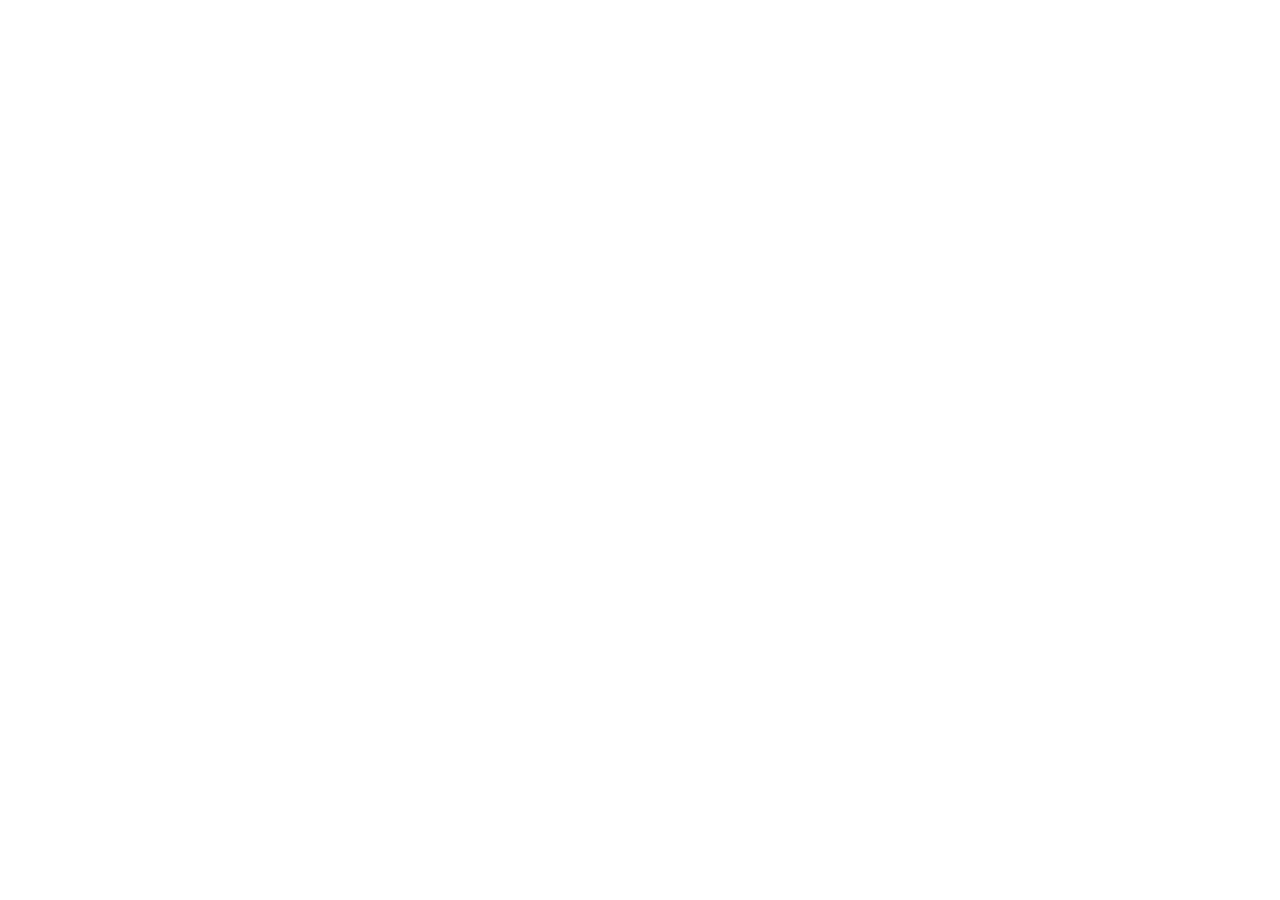
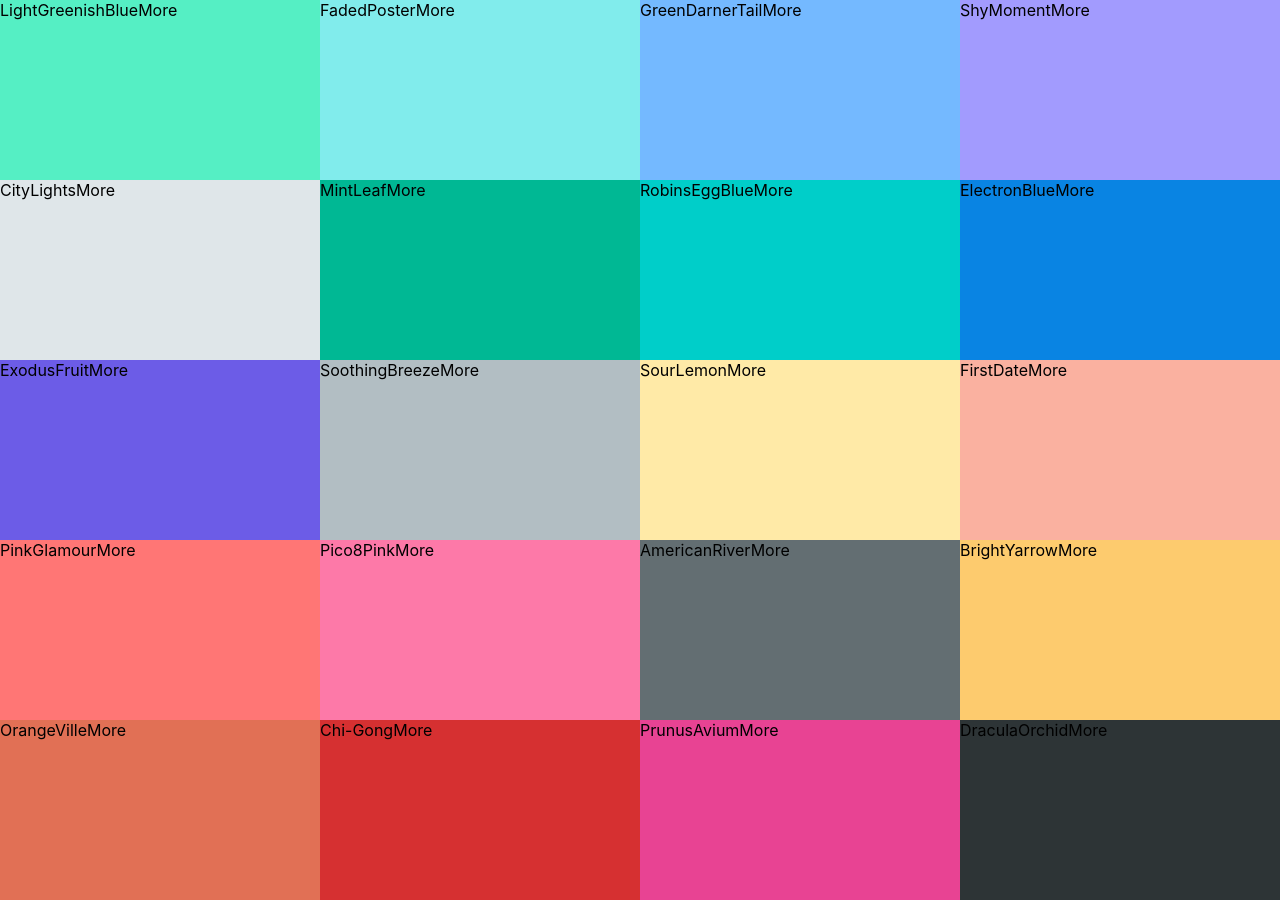
Before and after one commit to Teemamin/color-palette-app, a React (Create React App) app: page / in a window 1280 px wide. Before the commit the page ends 800 px from the top, so only its background shows below. Built offline with nearby package versions, Linux system fonts and the light colour scheme.

Commit message:
added color boxes with basic styles

```diff
--- a/src/App.js
+++ b/src/App.js
@@ -7,7 +7,7 @@
   render(){
       return (
         <div className="">
-          <Palette {...seedColors}/>
+          <Palette {...seedColors[3]}/>
         </div>
       );
     }
--- /dev/null
+++ b/src/ColorBox.css
@@ -0,0 +1,8 @@
+.ColorBox{
+    width: 25%;
+    height: 25%;
+    cursor: pointer;
+    display: inline-block;
+    margin: 0 auto;
+    position: relative;
+}
--- /dev/null
+++ b/src/ColorBox.js
@@ -0,0 +1,21 @@
+import React,{Component} from 'react'
+import './ColorBox.css'
+
+class ColorBox extends Component{
+
+
+    render(){
+        let style = {
+            background : this.props.background
+        }
+        return(
+            <div className='ColorBox' style={style}>
+                <span>{this.props.name}</span>
+
+                <span>More</span>
+            </div>
+        )
+    }
+}
+
+export default ColorBox
--- /dev/null
+++ b/src/Palette.css
@@ -0,0 +1,7 @@
+.Palette{
+    height: 100vh;
+}
+
+.Palette-colors{
+    height: 90%;
+}
--- a/src/Palette.js
+++ b/src/Palette.js
@@ -1,14 +1,19 @@
 import React,{Component} from 'react'
+import ColorBox from './ColorBox'
+import './Palette.css'
 
 class Palette extends Component{
 
 
     render(){
+        const colors = this.props.colors.map(
+            color=><ColorBox background={color.color} name={color.name}/>)
         return(
             <div className='Palette'>
                 {/* Nabar goes here*/}
                 <div className='Palette-colors'>
                      {/* bunch of color goes here*/}
+                     {colors}
                 </div>
                 {/* Footer goes here*/}
             </div>
```
